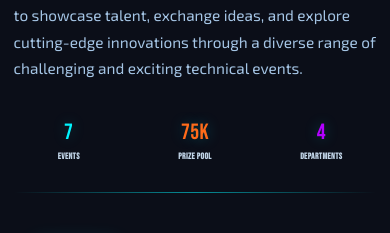
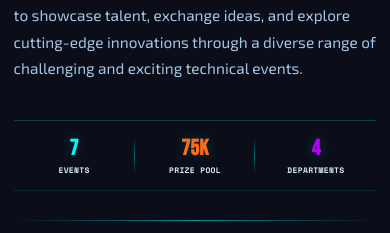
Before and after one commit to CodebyKumar/Browse-2026-website, a plain HTML site: page index.html in a window 390 px wide. Shown: the part 1547-1780 px from the top of the page. Drawn offline with nearby package versions, Linux system fonts and the light colour scheme; a web font is replaced by a local one.

Commit message:
feat: Enhance about section with additional description for SIT

```diff
--- a/css/styles.css
+++ b/css/styles.css
@@ -3407,29 +3407,59 @@ footer {
 }
 
 #about .about-stats {
-  gap: 1rem;
-  margin-top: 2.4rem;
+  display: grid;
+  grid-template-columns: repeat(3, minmax(0, 1fr));
+  gap: 0;
+  margin-top: 2.35rem;
+  border-top: 1px solid rgba(0, 245, 255, 0.22);
+  border-bottom: 1px solid rgba(0, 245, 255, 0.12);
+  padding: 0.55rem 0;
 }
 
 #about .stat-box {
-  padding: 0.3rem 0.25rem;
+  position: relative;
+  overflow: visible;
+  text-align: center;
+  padding: 0.95rem 0.45rem 0.82rem;
   border: none;
   border-radius: 0;
+  clip-path: none;
   background: transparent;
   box-shadow: none;
+  transition: transform 0.22s var(--ease-out-expo);
 }
 
 #about .stat-box::before {
   display: none;
 }
 
+#about .stat-box::after {
+  content: '';
+  position: absolute;
+  right: 0;
+  top: 50%;
+  width: 1px;
+  height: 68%;
+  transform: translateY(-50%);
+  background: linear-gradient(180deg, transparent, rgba(0, 245, 255, 0.4), transparent);
+}
+
+#about .stat-box:last-child::after {
+  display: none;
+}
+
+#about .stat-box:hover {
+  transform: translateY(-3px);
+}
+
 #about .stat-num {
   font-family: var(--ff-title);
-  font-size: clamp(1.9rem, 2.45vw, 2.5rem);
-  font-weight: 400;
-  letter-spacing: 0.4px;
-  margin-bottom: 0.2rem;
-  text-shadow: 0 0 14px rgba(0, 245, 255, 0.26);
+  font-size: clamp(2.05rem, 2.65vw, 2.8rem);
+  font-weight: 700;
+  letter-spacing: 0.2px;
+  margin-bottom: 0.12rem;
+  line-height: 1;
+  text-shadow: 0 0 14px rgba(0, 245, 255, 0.22);
 }
 
 #about .stat-box:nth-child(1) .stat-num {
@@ -3445,12 +3475,13 @@ footer {
 }
 
 #about .stat-l {
-  font-family: var(--ff-title);
-  font-size: 0.73rem;
+  font-family: var(--ff-mono);
+  font-size: 0.72rem;
   font-weight: 700;
-  letter-spacing: 1.4px;
-  color: rgba(214, 235, 255, 0.9);
-  margin-top: 0.45rem;
+  letter-spacing: 1.55px;
+  color: var(--text-dim);
+  margin-top: 0.38rem;
+  text-transform: uppercase;
 }
 
 @media (max-width: 768px) {
@@ -3460,16 +3491,16 @@ footer {
   }
 
   #about .stat-box {
-    padding: 0.2rem 0.1rem;
+    padding: 0.76rem 0.18rem 0.64rem;
   }
 
   #about .stat-num {
-    font-size: 1.6rem;
+    font-size: 1.68rem;
   }
 
   #about .stat-l {
-    font-size: 0.64rem;
-    letter-spacing: 0.9px;
+    font-size: 0.58rem;
+    letter-spacing: 0.78px;
   }
 }
 
@@ -3479,8 +3510,12 @@ footer {
     letter-spacing: 1.2px;
   }
 
+  #about .about-stats {
+    padding: 0.42rem 0;
+  }
+
   #about .stat-box {
-    padding: 0.1rem 0;
+    padding: 0.62rem 0.06rem 0.52rem;
   }
 
   #about .stat-num {
@@ -3488,7 +3523,7 @@ footer {
   }
 
   #about .stat-l {
-    font-size: 0.55rem;
-    letter-spacing: 0.35px;
-  }
-}
+    font-size: 0.5rem;
+    letter-spacing: 0.3px;
+  }
+}
--- a/index.html
+++ b/index.html
@@ -222,7 +222,8 @@
                                     Siddaganga Institute of Technology (SIT), established in 1963, is an autonomous
                                     institution affiliated to Visvesvaraya Technological University, Belagavi.
                                     The institute is approved by AICTE, New Delhi, accredited by NAAC with A++ Grade,
-                                    awarded Diamond College Rating by QS I-GAUGE, and certified under ISO 9001:2015.
+                                    awarded Diamond College Rating by QS I-GAUGE, and certified under ISO 9001:2015.</p>
+                                   <p class="sit-description">
                                     SIT offers a strong academic ecosystem with experienced faculty, modern laboratories,
                                     active research culture, and industry-connected learning. The institution is committed
                                     to innovation, technical excellence, and holistic student development.
```
